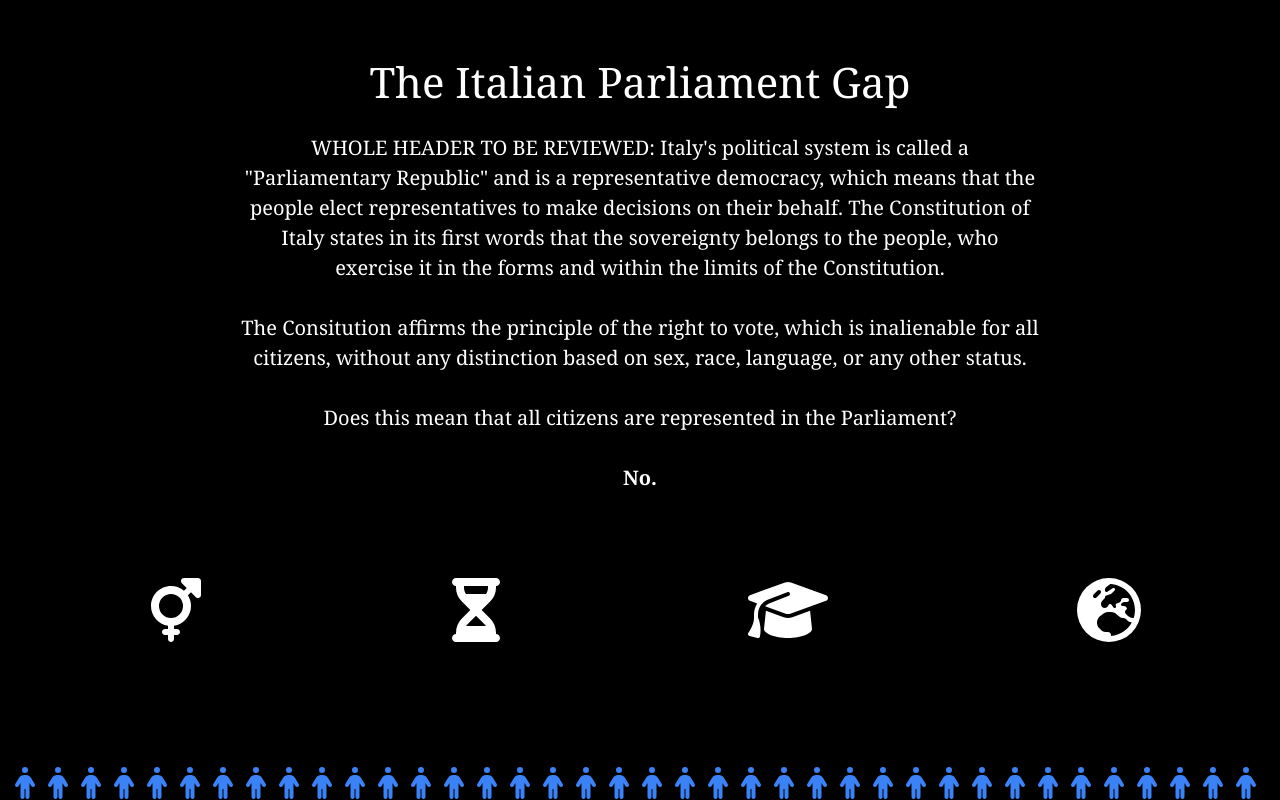
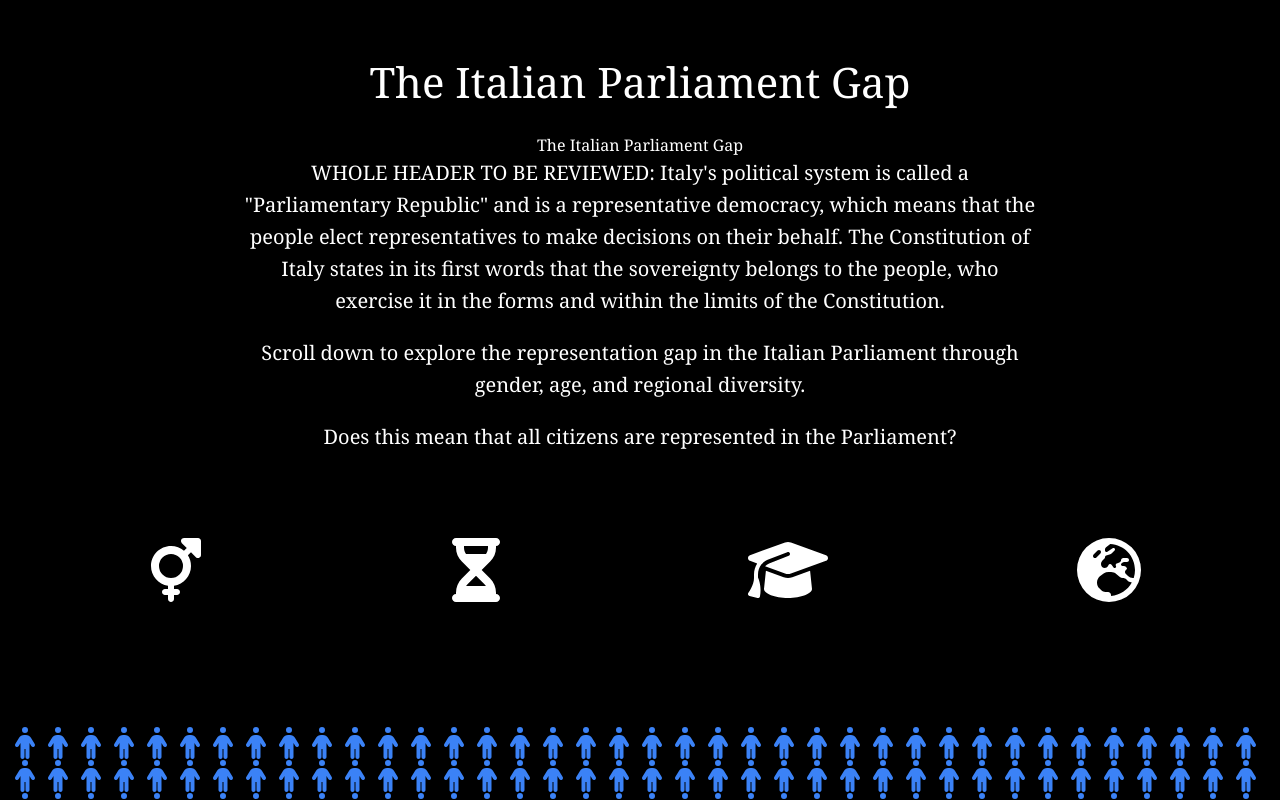
Before and after one commit to francescacollu/francescacollu.github.io, a React (Create React App) app: page /articles/sample-hosted-article in a window 1280 px wide. Shown: the top 800 px of the page. Built offline with nearby package versions, Linux system fonts and the light colour scheme.

Commit message:
Added markdown approach for content

```diff
--- a/package.json
+++ b/package.json
@@ -22,6 +22,7 @@
     "react": "^18.2.0",
     "react-dom": "^18.2.0",
     "react-icons": "^4.12.0",
+    "react-markdown": "^10.1.0",
     "react-router-dom": "^6.11.2",
     "react-scripts": "5.0.1",
     "react-scrollama": "^2.4.0"
--- /dev/null
+++ b/public/content/ItalianParliamentGap/intro.md
@@ -0,0 +1,9 @@
+# The Italian Parliament Gap
+
+WHOLE HEADER TO BE REVIEWED: Italy's political system is called a "Parliamentary Republic" and is a representative democracy, which means that the people elect representatives to make decisions on their behalf. The Constitution of Italy states in its first words that the sovereignty belongs to the people, who exercise it in the forms and within the limits of the Constitution.
+
+
+Scroll down to explore the representation gap in the Italian Parliament through gender, age, and regional diversity.
+
+
+Does this mean that all citizens are represented in the Parliament?
--- a/src/components/articles/ItalianParliamentGap/index.tsx
+++ b/src/components/articles/ItalianParliamentGap/index.tsx
@@ -1,10 +1,32 @@
-import React, { useState } from 'react';
+import React, { useEffect, useState } from 'react';
 import { Scrollama, Step } from 'react-scrollama';
 import StickmanChart from './components/StickmanChart';
 import ItalyMap from './components/ItalyMap';
 import './styles/ItalianParliamentGap.css';
 import { FontAwesomeIcon } from '@fortawesome/react-fontawesome';
 import { faHourglassHalf, faMarsAndVenus, faGraduationCap, faEarthEurope } from '@fortawesome/free-solid-svg-icons';
+import ReactMarkdown from 'react-markdown';
+
+interface MarkdownContentProps {
+    src: string;
+    className?: string;
+}
+
+const MarkdownContent: React.FC<MarkdownContentProps> = ({ src, className }) => {
+    const [content, setContent] = useState<string>('');
+
+    useEffect(() => {
+        fetch(src)
+            .then(res => res.text())
+            .then(setContent);
+    }, [src]);
+
+    return (
+        <div className={className}>
+          <ReactMarkdown>{content}</ReactMarkdown>
+        </div>
+      );
+};
 
 interface StepEnterEvent {
     data: number;
@@ -40,18 +62,7 @@ const ItalianParliamentGap = () => {
 
       <header className="header">
         <h1 className='header-title'>The Italian Parliament Gap</h1>
-        <p className='header-description'>
-          WHOLE HEADER TO BE REVIEWED: Italy's political system is called a "Parliamentary Republic" and is a representative democracy, which means that the people elect representatives to make decisions on their behalf. The Constitution of Italy states in its first words that the sovereignty belongs to the people, who exercise it in the forms and within the limits of the Constitution.
-          <br></br>
-          <br></br>
-          The Consitution affirms the principle of the right to vote, which is inalienable for all citizens, without any distinction based on sex, race, language, or any other status.
-          <br></br>
-          <br></br>
-          Does this mean that all citizens are represented in the Parliament?
-          <br></br>
-          <br></br>
-          <span style={{fontWeight: 'bold'}}>No.</span>
-        </p>
+          <MarkdownContent src='/content/ItalianParliamentGap/intro.md' className='header-description'/>
       </header>
 
 
@@ -175,6 +186,10 @@ const ItalianParliamentGap = () => {
           </Scrollama>
         </div>
       </div>
+
+      <div className='footer-container'>
+        <p>Footer</p>
+      </div>
     </div>
   );
 };
--- a/src/components/articles/ItalianParliamentGap/styles/ItalianParliamentGap.css
+++ b/src/components/articles/ItalianParliamentGap/styles/ItalianParliamentGap.css
@@ -15,10 +15,12 @@
     margin: 0 0 20px 0;
 }
 
-.header-description {
+.header-description p {
     font-size: 20px;
     max-width: 800px;
     margin: 0 auto 20px;
+    margin-bottom: 1em;
+    line-height: 1.6;
 }
 
 .category-four-icons-container {
@@ -90,3 +92,7 @@
     justify-content: flex-end;
     margin-right: 10%;
 }
+
+.footer-container {
+    color: grey;
+}
```
Also changed, not shown: 1 other file (tests, documents, lock files or other folders).
